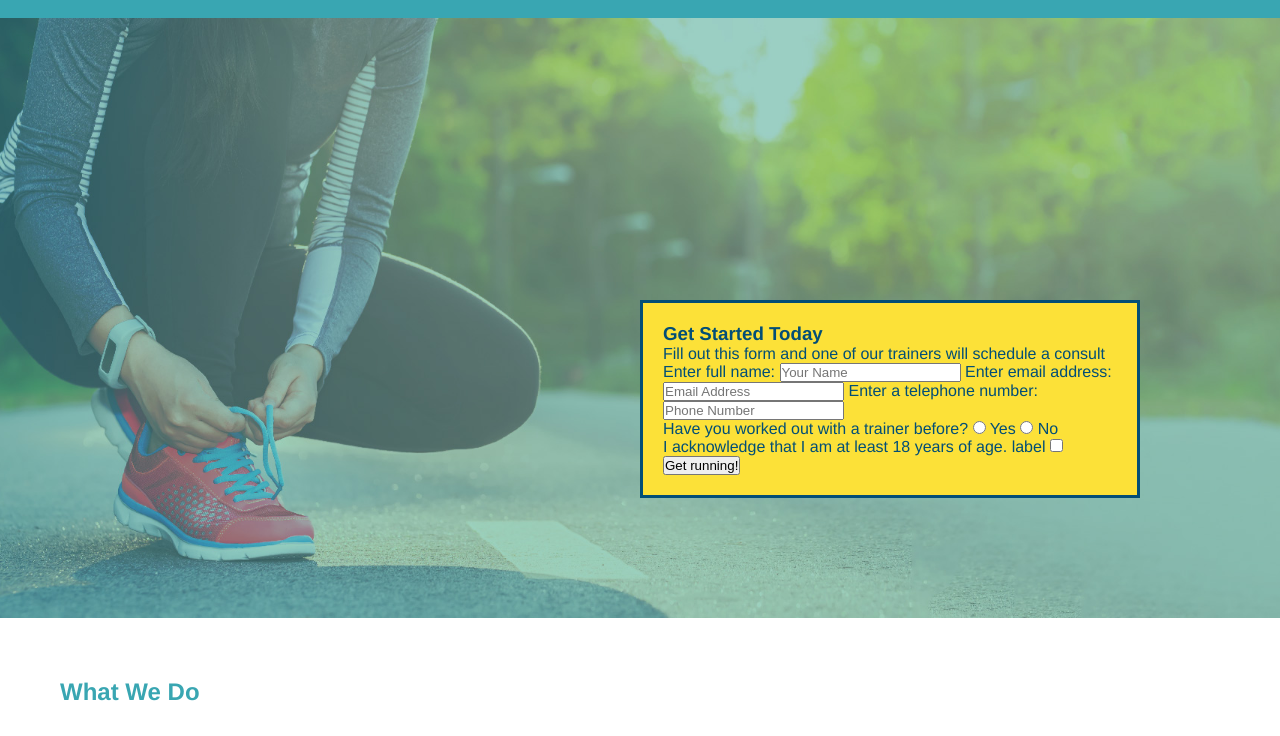
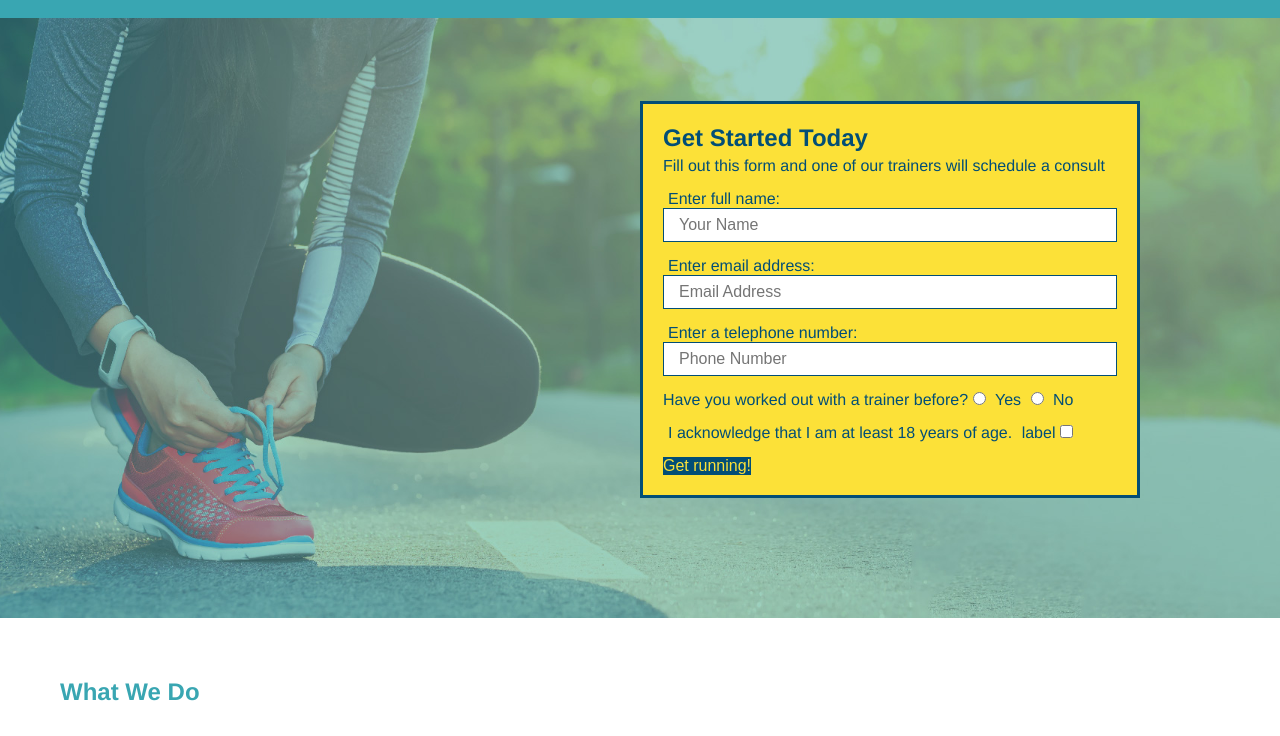
Before and after one commit to jessicalauren822/run-buddy, a plain HTML site: page index.html in a window 1280 px wide. Shown: the part 64-800 px from the top of the page. Drawn offline with Linux system fonts and the light colour scheme.

Commit message:
hero style completed

```diff
--- a/assets/css/style.css
+++ b/assets/css/style.css
@@ -54,7 +54,6 @@ section {
     background-position: center;
     position: relative;
 }
-/* Hero Style End */
 
 .hero-form {
     background-color: #fce138;
@@ -65,8 +64,39 @@ section {
     position: absolute;
     bottom: 120px;
     right: 140px;
+}
 
+.hero-form h3 {
+    font-size: 24px;
+    margin: 0;
 }
+
+.hero-form p {
+    margin: 5px 0 15px 0;
+}
+
+.form-input {
+    border: 1px solid #024e76;
+    display: block;
+    padding: 7px 15px;
+    font-size: 16px;
+    color: #024e76;
+    width: 100%;
+    margin-bottom: 15px;
+}
+
+.hero-form label {
+    margin: 0 5px;
+}
+
+.hero-form button {
+    color: #fce138;
+    background-color: #024e76;
+    border: none;
+    padding: 10px, 20px;
+    font-size: 16px;
+}
+/* Hero Style End */
 
 footer {
     background: #fce138;
--- a/index.html
+++ b/index.html
@@ -46,11 +46,11 @@
             <!-- Add form element-->
             <form>
                 <label for="name">Enter full name:</label>
-                <input type="text" placeholder="Your Name" name="name" id="name" />
+                <input type="text" placeholder="Your Name" name="name" id="name" class="form-input" />
                 <label for="email">Enter email address:</label>
-                <input type="email" placeholder="Email Address" name="email" id="email" />
+                <input type="email" placeholder="Email Address" name="email" id="email" class="form-input" />
                 <label for="phone">Enter a telephone number:</label>
-                <input type="tel" placeholder="Phone Number" name="phone number" id="phone" />
+                <input type="tel" placeholder="Phone Number" name="phone number" id="phone" class="form-input" />
                 <p>
                     Have you worked out with a trainer before?
                     <input type="radio" name="trainer-confirm" id="trainer-yes" />
```
